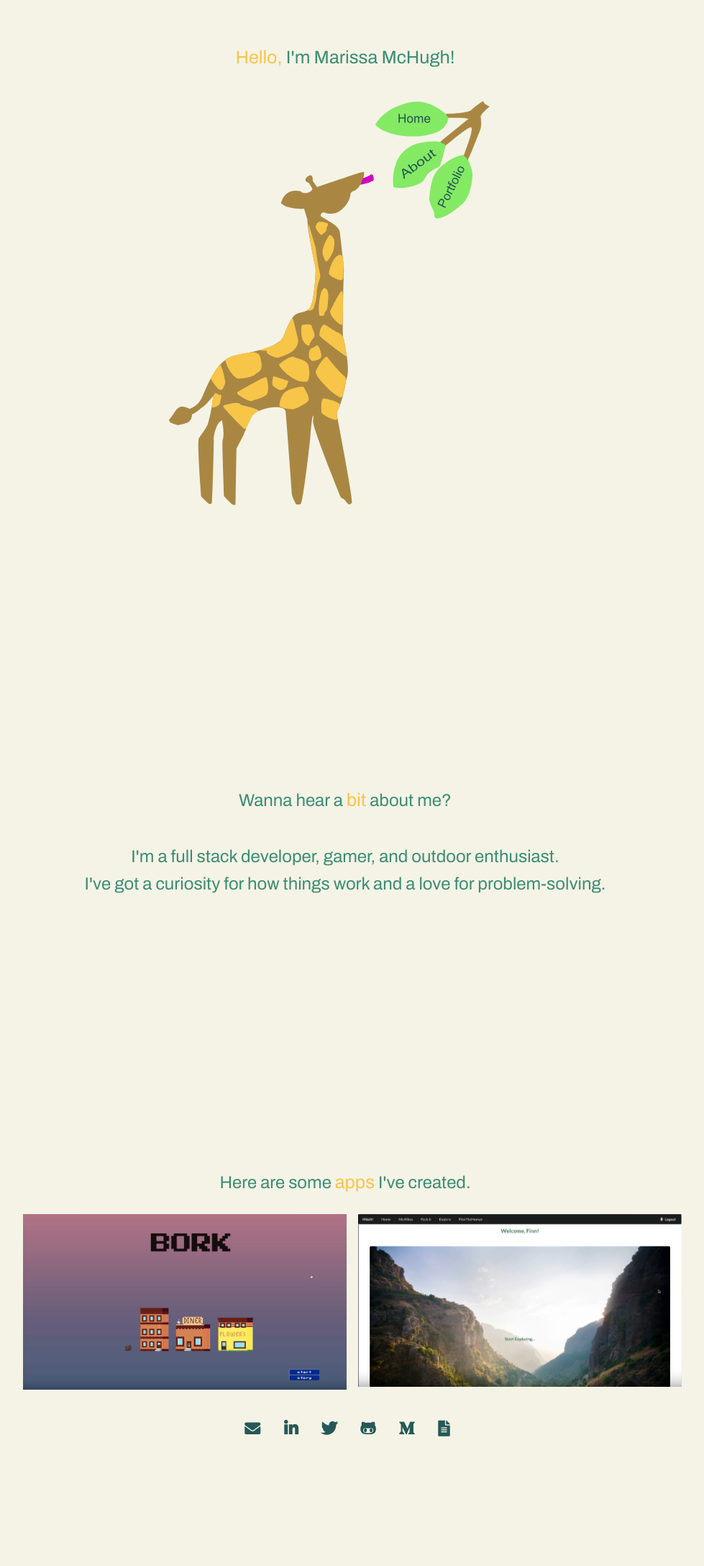
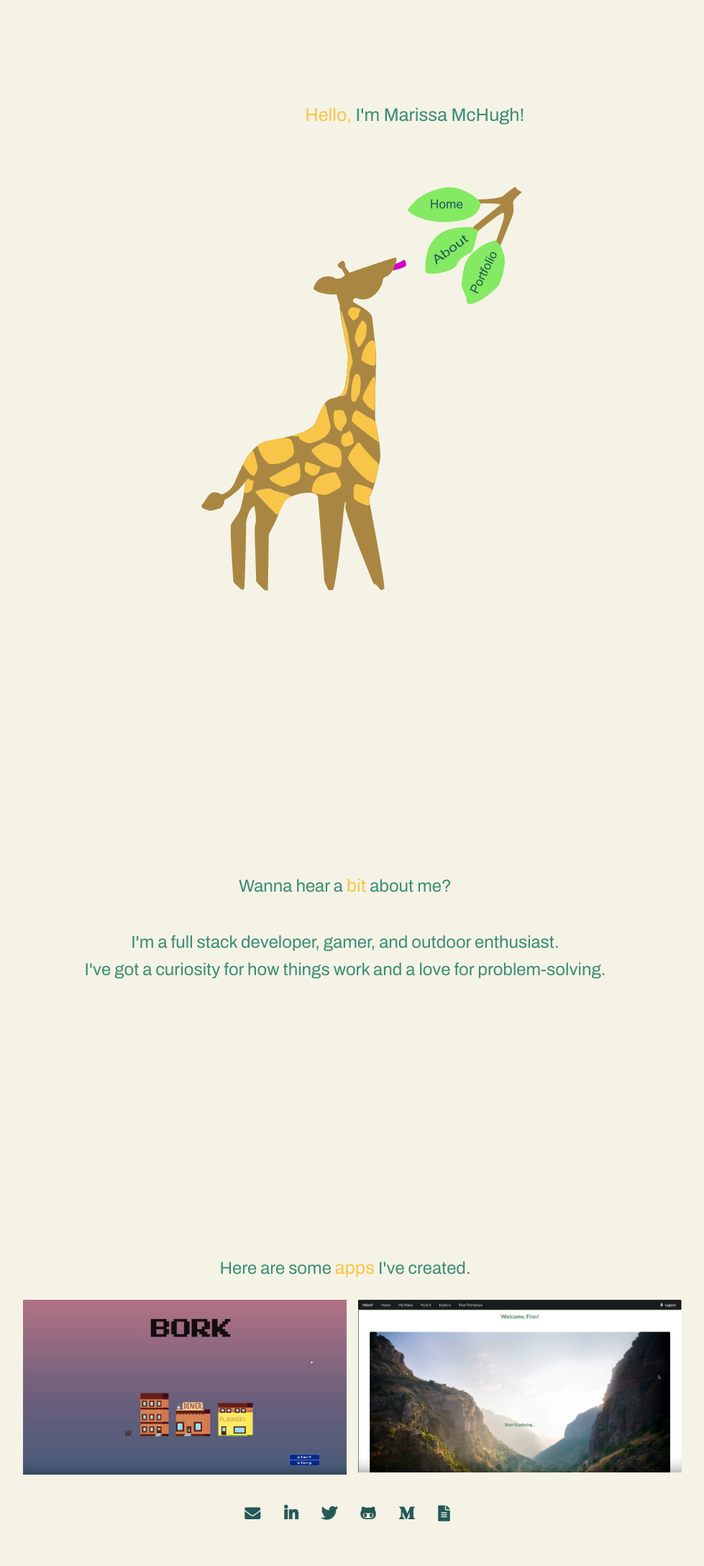
Before and after one commit to Sotom591/sotom591.github.io, a Jekyll site: the page built from index.html, in a window 1280 px wide. Shown: the whole page at 72% size, without its empty margins (160-1139 px from the left). Built offline with Jekyll 4.4.1, drawn with Linux system fonts in a browser that asks for light colours; before the commit the page ends 2058 px from its top, so only the background shows below that.

Commit message:
more grids added

```diff
--- a/_layouts/default.html
+++ b/_layouts/default.html
@@ -23,7 +23,7 @@
       {{ content }}
 		</div><!-- /.container -->
 		<footer>
-    		<ul>
+    		<ul class="link-list">
 					<div class="site-links">
             <script type="text/javascript">
               document.write("<n uers=\"{{ site.email.href }}\" bapyvpx=\"_tnd\056chfu(['_genpxRirag', 'yvaxGb', 'rznvy', guvf\056uers]);\"><v pynff=\"sn sn-rairybcr\"><\057v><fcna pynff=\"yvax-grkg\">{{ site.email.title }}<\057fcna><\057n>".replace(/[a-zA-Z]/g, function(c){return String.fromCharCode((c<="Z"?90:122)>=(c=c.charCodeAt(0)+13)?c:c-26);}));
--- a/about/index.html
+++ b/about/index.html
@@ -1,6 +1,6 @@
 <a name="about" class="anchor"></a>
 <div class="about-me">
-  <p> Wanna hear a <span class="greeting">bit</span> about me? <br/><br/>
+  <p class="about-p"> Wanna hear a <span class="greeting">bit</span> about me? <br/><br/>
    I'm a full stack developer, gamer, and outdoor enthusiast. <br/>
    I've got a curiosity for how things work and a love for problem-solving. </p>
 </div>
--- a/css/main.css
+++ b/css/main.css
@@ -59,13 +59,24 @@
 
 .blurb{
   display: grid;
-
+  grid-template-columns: 5% auto 5%;
+  grid-template-rows: 200px auto;
+}
+.blurb-p{
+  justify-self: center;
+  align-self: center;
+  grid-column-start: 2;
+  grid-column-end: 2;
+  grid-row-start: 1;
+  grid-row-end: 1;
 }
 .svg{
   justify-self: end;
-  align-self: start;
+  align-self: center;
   grid-column-start: 2;
   grid-column-end: 2;
+  grid-row-start: 2;
+  grid-row-end: 2;
   display:block;
   margin:0 auto;
   width: 1000px;
@@ -87,8 +98,26 @@
 
 .about-me{
   display: grid;
+  grid-template-columns: 5% auto 5%
 }
 
+.about-p{
+  justify-self: center;
+  align-self: start;
+  grid-column-start: 2;
+  grid-column-end: 2;
+}
+
+.portfolio{
+  display: grid;
+  grid-template-columns: 5% auto 5%
+}
+.portfolio-p{
+  justify-self: center;
+  align-self: start;
+  grid-column-start:2;
+  grid-column-end: 2;
+}
 .portfolio-cont {
   display: grid;
   grid-template-columns: repeat(2, auto);
@@ -145,10 +174,17 @@
   }
 }
 
+.link-list{
+  display: grid;
+}
 .site-links {
   font-size: 22px;
   padding: 30px 0px 0px 6px;
   text-align: center;
+
+  align-self: center;
+  justify-self: center;
+
 }
 .site-links a {
   position: relative;
--- a/index.html
+++ b/index.html
@@ -2,9 +2,9 @@
 layout: default
 title: Marissa McHugh, Full Stack Developer
 ---
-<p><span class="greeting"> Hello, </span><span>I'm Marissa McHugh!</span></p><br/>
+
 <div class="blurb" name="home">
-
+  <p class="blurb-p"><span class="greeting"> Hello, </span><span>I'm Marissa McHugh!</span></p><br/>
   <div class="svg">{% include_relative assets/images/giraffe9.svg %}</div>
 
 </div><!-- /.blurb -->
--- a/portfolio/index.html
+++ b/portfolio/index.html
@@ -1,5 +1,5 @@
 <a name="portfolio" class="anchor"></a>
-<p> Here are some <span class="greeting">apps</span> I've created. </p>
+<p class="portfolio-p"> Here are some <span class="greeting">apps</span> I've created. </p>
 <div class="portfolio-cont">
   <article class="project-listing">
     <a class="project-title" href="https://drive.google.com/file/d/1w5skRT06LE1vX83Ft1Q21KWyKzr84ihq/view?usp=sharing" target="_blank">Bork</a>
```
